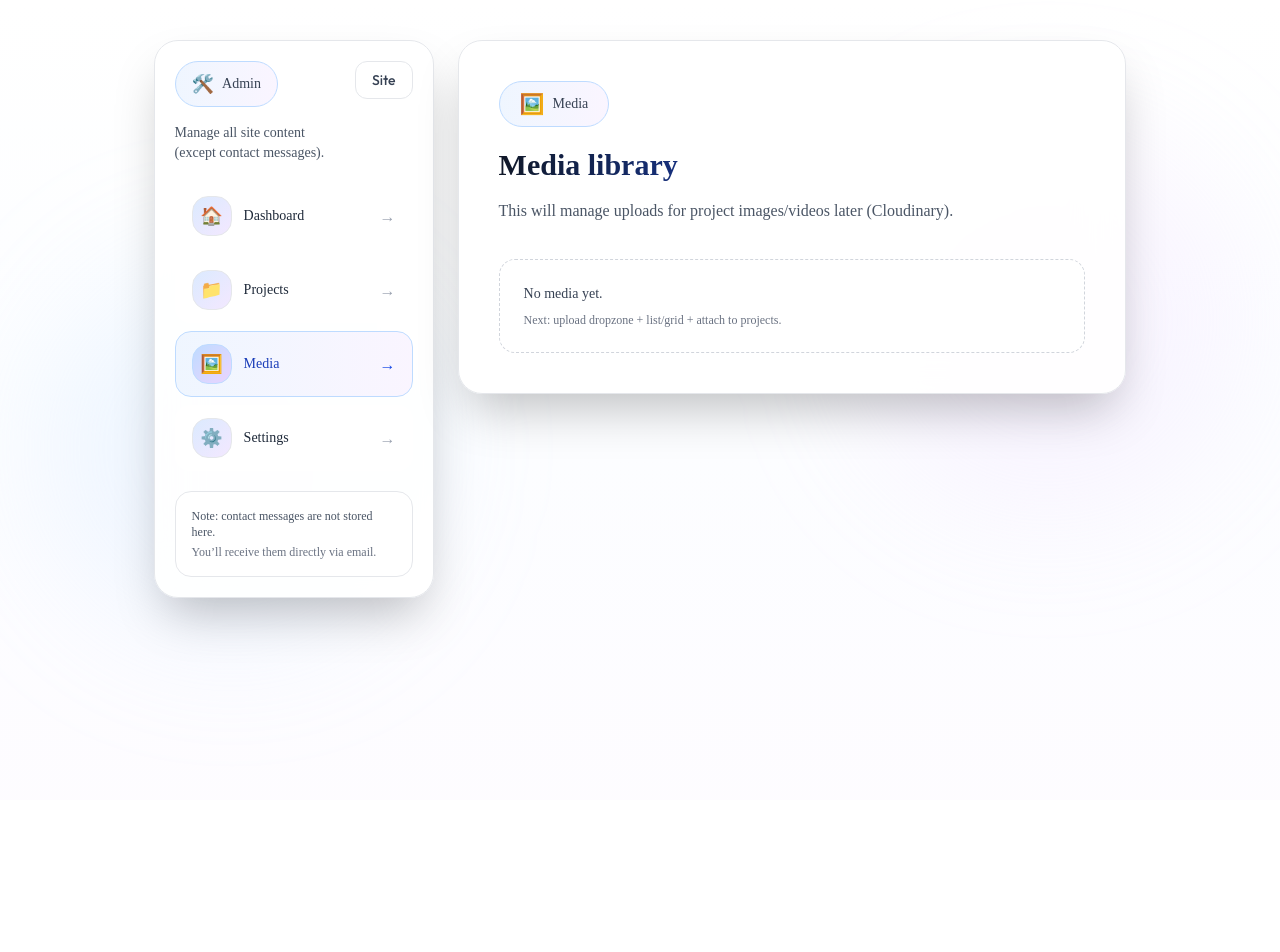
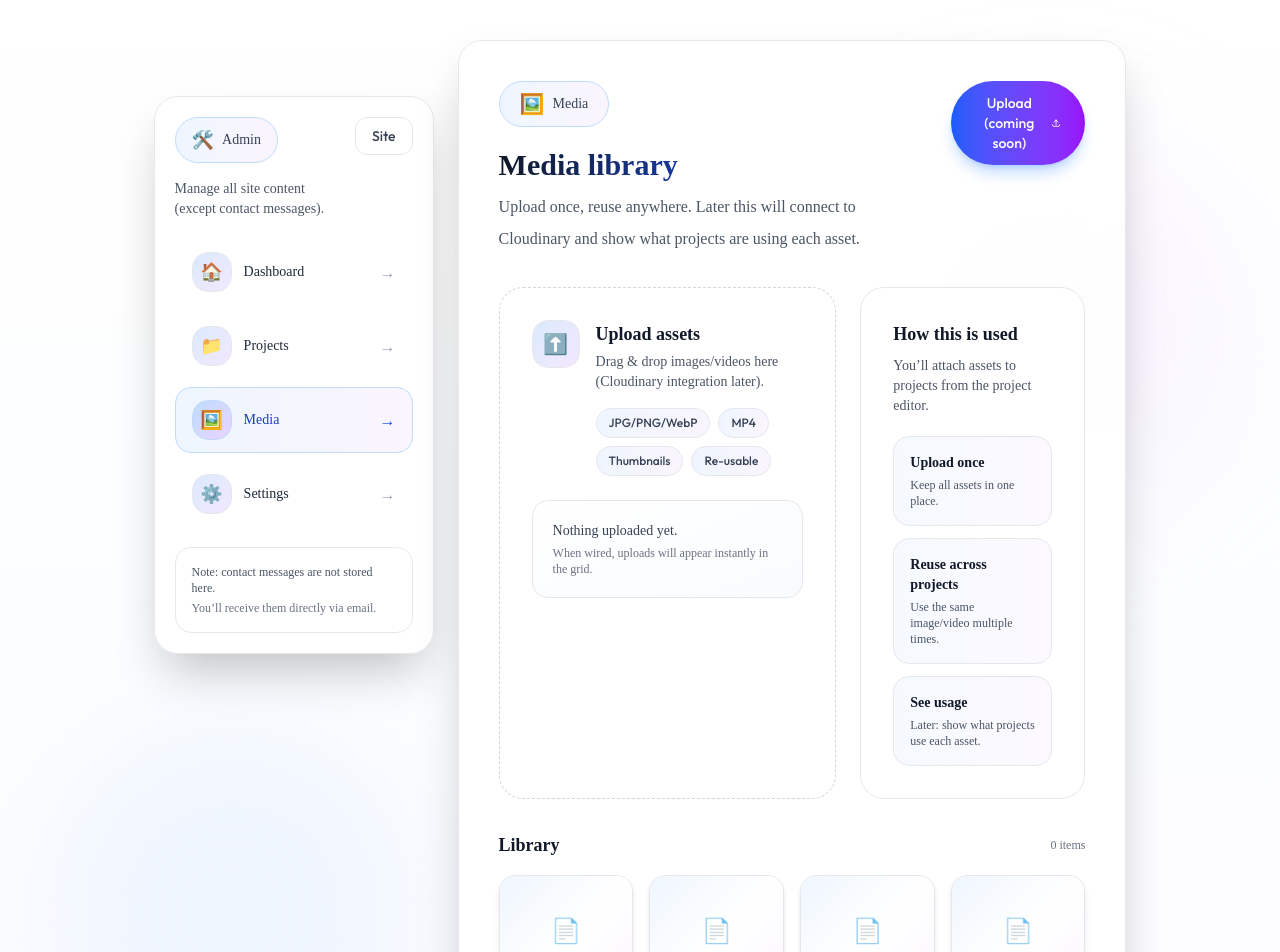
Before and after one commit to emmanuelpam03/Portfolio, a Next.js app: page /admin/media in a window 1280 px wide. Shown: the top 952 px of the page. Before the commit the page ends 800 px from the top, so only its background shows below. Built offline with nearby package versions, Linux system fonts and the light colour scheme; a web font is replaced by a local one.

Commit message:
feat: redesign AdminMediaPage layout with enhanced media upload and usage information

```diff
--- a/app/admin/media/page.js
+++ b/app/admin/media/page.js
@@ -6,23 +6,150 @@ export default function AdminMediaPage() {
   return (
     <div className="max-w-6xl mx-auto">
       <div className="bg-white/90 backdrop-blur-xl border border-gray-200 rounded-3xl shadow-2xl p-7 sm:p-10">
+        <div className="flex flex-col lg:flex-row items-start justify-between gap-6">
+          <div>
             <div className="inline-flex items-center gap-2 px-5 py-2 bg-gradient-to-r from-blue-50 to-purple-50 rounded-full border border-blue-200 mb-5">
               <span className="text-xl">🖼️</span>
-          <span className="text-sm font-medium text-gray-700 Ovo">Media</span>
+              <span className="text-sm font-medium text-gray-700 Ovo">
+                Media
+              </span>
             </div>
 
-        <h2 className="text-2xl sm:text-3xl font-bold Ovo bg-gradient-to-r from-gray-900 via-blue-800 to-purple-700 bg-clip-text text-transparent mb-3">
+            <h2 className="text-2xl sm:text-3xl font-bold Ovo bg-gradient-to-r from-gray-900 via-blue-800 to-purple-700 bg-clip-text text-transparent mb-2">
               Media library
             </h2>
-        <p className="text-gray-600 Ovo mb-8 max-w-2xl">
-          This will manage uploads for project images/videos later (Cloudinary).
+            <p className="text-gray-600 Ovo max-w-2xl">
+              Upload once, reuse anywhere. Later this will connect to Cloudinary
+              and show what projects are using each asset.
+            </p>
+          </div>
+
+          <div className="w-full lg:w-auto flex items-center gap-3">
+            <button
+              type="button"
+              className="w-full lg:w-auto px-6 py-3 rounded-full bg-gradient-to-r from-blue-600 to-purple-600 text-white flex items-center justify-center gap-2 font-medium shadow-lg shadow-blue-500/30 hover:shadow-xl hover:shadow-blue-500/40 transition-all duration-300 text-sm"
+            >
+              Upload (coming soon)
+              <svg
+                className="w-5 h-5"
+                fill="none"
+                stroke="currentColor"
+                viewBox="0 0 24 24"
+              >
+                <path
+                  strokeLinecap="round"
+                  strokeLinejoin="round"
+                  strokeWidth={2}
+                  d="M4 16v2a2 2 0 002 2h12a2 2 0 002-2v-2M7 10l5-5m0 0l5 5m-5-5v12"
+                />
+              </svg>
+            </button>
+          </div>
+        </div>
+
+        <div className="mt-8 grid grid-cols-1 lg:grid-cols-[1.2fr_0.8fr] gap-6">
+          {/* Upload card */}
+          <div className="rounded-3xl border border-dashed border-gray-300 bg-white p-6 sm:p-8">
+            <div className="flex items-start gap-4">
+              <div className="w-12 h-12 rounded-2xl bg-gradient-to-br from-blue-100 to-purple-100 border border-gray-200 flex items-center justify-center text-xl">
+                ⬆️
+              </div>
+              <div className="flex-1">
+                <h3 className="text-lg font-bold text-gray-900 Ovo">
+                  Upload assets
+                </h3>
+                <p className="text-sm text-gray-600 Ovo mt-1">
+                  Drag & drop images/videos here (Cloudinary integration later).
+                </p>
+                <div className="mt-4 flex flex-wrap gap-2">
+                  {["JPG/PNG/WebP", "MP4", "Thumbnails", "Re-usable"].map(
+                    (tag) => (
+                      <span
+                        key={tag}
+                        className="px-3 py-1.5 bg-gradient-to-r from-blue-50 to-purple-50 text-gray-700 rounded-full text-xs font-medium border border-gray-200"
+                      >
+                        {tag}
+                      </span>
+                    ),
+                  )}
+                </div>
+              </div>
+            </div>
+
+            <div className="mt-6 rounded-2xl border border-gray-200 bg-gradient-to-br from-white to-blue-50/40 p-5">
+              <p className="text-sm text-gray-700 Ovo">Nothing uploaded yet.</p>
+              <p className="text-xs text-gray-500 Ovo mt-1">
+                When wired, uploads will appear instantly in the grid.
+              </p>
+            </div>
+          </div>
+
+          {/* Usage info */}
+          <div className="rounded-3xl border border-gray-200 bg-white p-6 sm:p-8">
+            <h3 className="text-lg font-bold text-gray-900 Ovo">
+              How this is used
+            </h3>
+            <p className="text-sm text-gray-600 Ovo mt-2">
+              You’ll attach assets to projects from the project editor.
             </p>
 
-        <div className="rounded-2xl border border-dashed border-gray-300 bg-white p-6">
-          <p className="text-sm text-gray-700 Ovo">No media yet.</p>
-          <p className="text-xs text-gray-500 Ovo mt-2">
-            Next: upload dropzone + list/grid + attach to projects.
+            <div className="mt-5 grid gap-3">
+              {[
+                {
+                  title: "Upload once",
+                  desc: "Keep all assets in one place.",
+                },
+                {
+                  title: "Reuse across projects",
+                  desc: "Use the same image/video multiple times.",
+                },
+                {
+                  title: "See usage",
+                  desc: "Later: show what projects use each asset.",
+                },
+              ].map((item) => (
+                <div
+                  key={item.title}
+                  className="rounded-2xl border border-gray-200 bg-gradient-to-r from-blue-50/60 to-purple-50/60 p-4"
+                >
+                  <p className="text-sm font-semibold text-gray-900 Ovo">
+                    {item.title}
                   </p>
+                  <p className="text-xs text-gray-600 Ovo mt-1">{item.desc}</p>
+                </div>
+              ))}
+            </div>
+          </div>
+        </div>
+
+        {/* Grid placeholder */}
+        <div className="mt-8">
+          <div className="flex items-center justify-between gap-4 mb-4">
+            <h3 className="text-lg font-bold text-gray-900 Ovo">Library</h3>
+            <p className="text-xs text-gray-500 Ovo">0 items</p>
+          </div>
+
+          <div className="grid grid-cols-2 sm:grid-cols-3 lg:grid-cols-4 gap-4">
+            {Array.from({ length: 8 }).map((_, idx) => (
+              <div
+                key={idx}
+                className="group relative aspect-square rounded-2xl border border-gray-200 bg-white overflow-hidden shadow-md hover:shadow-xl transition-all duration-300"
+              >
+                <div className="h-full w-full bg-gradient-to-br from-blue-50 via-white to-purple-50 flex items-center justify-center">
+                  <div className="text-center px-4">
+                    <p className="text-2xl">📄</p>
+                    <p className="text-xs text-gray-600 Ovo mt-2">
+                      Placeholder
+                    </p>
+                  </div>
+                </div>
+
+                <div className="absolute inset-x-0 bottom-0 p-3 bg-gradient-to-t from-black/60 to-transparent opacity-0 group-hover:opacity-100 transition-opacity duration-300">
+                  <p className="text-xs text-white Ovo">Actions later</p>
+                </div>
+              </div>
+            ))}
+          </div>
         </div>
       </div>
     </div>
```
Lines whose indentation alone changed are shown as unchanged.
